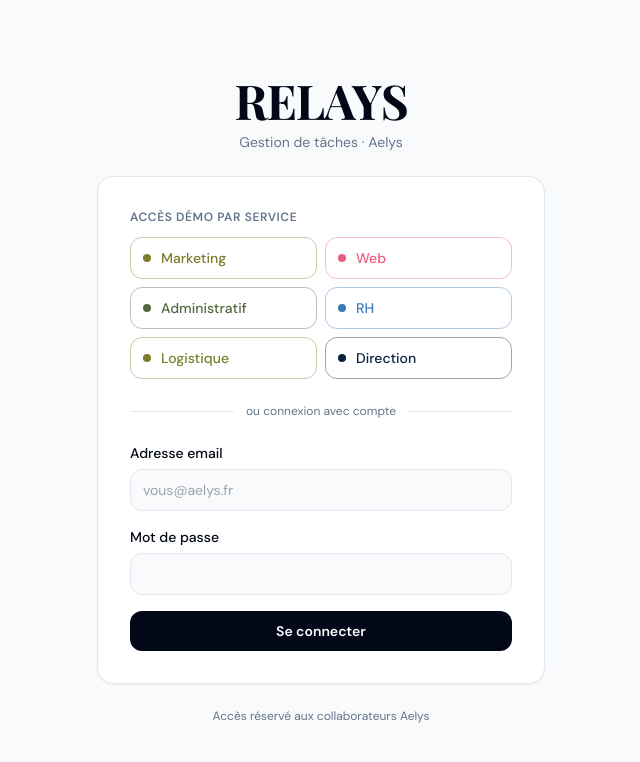
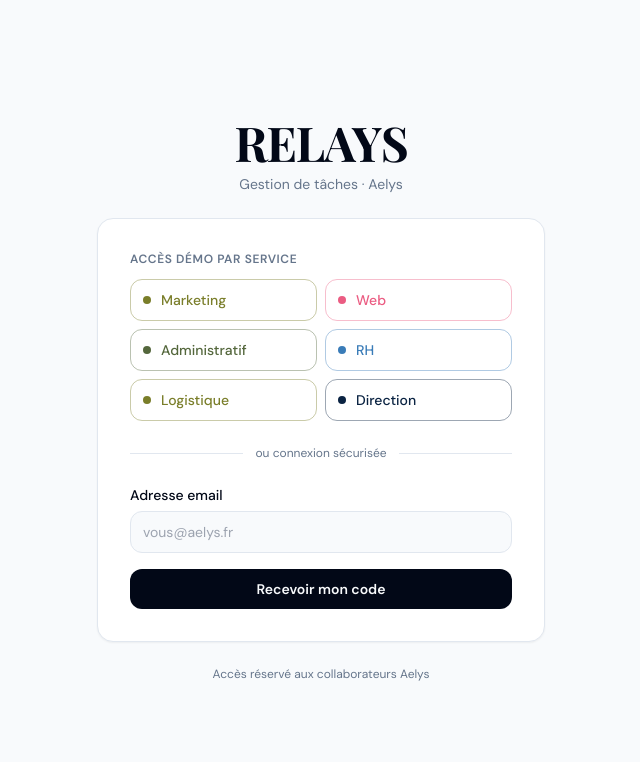
Before and after one commit to aelysbijouterie/relay, a Next.js app: page /login in a window 1280 px wide. Shown: the top 762 px of the page, without its empty margins (319-959 px from the left). Built offline with nearby package versions, Linux system fonts and the light colour scheme.

Commit message:
feat: OTP email login + fix layout getSession

```diff
--- a/src/app/(auth)/login/page.tsx
+++ b/src/app/(auth)/login/page.tsx
@@ -1,8 +1,8 @@
 'use client'
 
 import { useState } from 'react'
-import { loginAction, demoAction } from './actions'
-import { toast } from 'sonner'
+import { createBrowserClient } from '@supabase/ssr'
+import { demoAction } from './actions'
 
 const DEMO_DEPTS = [
   { slug: 'marketing',     name: 'Marketing',     color: '#7A7E2A' },
@@ -13,23 +13,61 @@ const DEMO_DEPTS = [
   { slug: 'direction',     name: 'Direction',     color: '#0A2342' },
 ]
 
+function getSupabase() {
+  return createBrowserClient(
+    process.env.NEXT_PUBLIC_SUPABASE_URL!,
+    process.env.NEXT_PUBLIC_SUPABASE_ANON_KEY!
+  )
+}
+
 export default function LoginPage() {
+  const [step, setStep] = useState<'email' | 'code'>('email')
+  const [email, setEmail] = useState('')
+  const [code, setCode] = useState('')
   const [loading, setLoading] = useState(false)
+  const [error, setError] = useState('')
   const [demoLoading, setDemoLoading] = useState<string | null>(null)
 
-  async function handleLogin(e: React.FormEvent<HTMLFormElement>) {
+  async function handleSendCode(e: React.FormEvent) {
     e.preventDefault()
+    setError('')
     setLoading(true)
     try {
-      const result = await loginAction(new FormData(e.currentTarget))
-      if (result?.error) {
-        toast.error(result.error)
+      const supabase = getSupabase()
+      const { error } = await supabase.auth.signInWithOtp({
+        email,
+        options: { shouldCreateUser: false },
+      })
+      if (error) {
+        setError('Email non reconnu ou erreur d\'envoi')
       } else {
-        // Hard reload pour que les cookies de session soient bien pris en compte
+        setStep('code')
+      }
+    } catch {
+      setError('Erreur réseau')
+    } finally {
+      setLoading(false)
+    }
+  }
+
+  async function handleVerifyCode(e: React.FormEvent) {
+    e.preventDefault()
+    setError('')
+    setLoading(true)
+    try {
+      const supabase = getSupabase()
+      const { error } = await supabase.auth.verifyOtp({
+        email,
+        token: code,
+        type: 'email',
+      })
+      if (error) {
+        setError('Code incorrect ou expiré')
+      } else {
         window.location.replace('/kanban')
       }
     } catch {
-      toast.error('Erreur réseau')
+      setError('Erreur réseau')
     } finally {
       setLoading(false)
     }
@@ -41,9 +79,7 @@ export default function LoginPage() {
       const fd = new FormData()
       fd.append('slug', slug)
       await demoAction(fd)
-    } catch {
-      // demoAction appelle redirect() qui lance une exception Next.js — normal
-    }
+    } catch {}
     window.location.replace('/kanban')
   }
 
@@ -73,8 +109,7 @@ export default function LoginPage() {
                   className="flex items-center gap-2.5 px-3 py-2.5 rounded-xl border text-sm font-medium transition-all disabled:opacity-60 hover:scale-[1.02] active:scale-[0.98]"
                   style={demoLoading === dept.slug
                     ? { backgroundColor: dept.color, borderColor: dept.color, color: 'white' }
-                    : { borderColor: `${dept.color}66`, color: dept.color }
-                  }
+                    : { borderColor: `${dept.color}66`, color: dept.color }}
                 >
                   <div className="w-2 h-2 rounded-full flex-shrink-0" style={{ backgroundColor: dept.color }} />
                   {demoLoading === dept.slug ? 'Chargement…' : dept.name}
@@ -85,34 +120,69 @@ export default function LoginPage() {
 
           <div className="flex items-center gap-3">
             <div className="flex-1 h-px bg-border" />
-            <span className="text-xs text-muted-foreground">ou connexion avec compte</span>
+            <span className="text-xs text-muted-foreground">ou connexion sécurisée</span>
             <div className="flex-1 h-px bg-border" />
           </div>
 
-          <form onSubmit={handleLogin} className="space-y-4">
+          {/* Étape 1 — Email */}
+          {step === 'email' && (
+            <form onSubmit={handleSendCode} className="space-y-4">
               <div>
-              <label htmlFor="email" className="text-sm font-medium block mb-1.5">Adresse email</label>
+                <label htmlFor="email" className="text-sm font-medium block mb-1.5">
+                  Adresse email
+                </label>
                 <input
-                id="email" name="email" type="email" required autoComplete="email"
-                className="w-full border border-border rounded-xl px-3 py-2.5 text-sm bg-background focus:outline-none focus:ring-2 focus:ring-primary/30 transition-shadow"
+                  id="email" type="email" required
+                  value={email} onChange={e => setEmail(e.target.value)}
                   placeholder="vous@aelys.fr"
-              />
-            </div>
-            <div>
-              <label htmlFor="password" className="text-sm font-medium block mb-1.5">Mot de passe</label>
-              <input
-                id="password" name="password" type="password" required autoComplete="current-password"
                   className="w-full border border-border rounded-xl px-3 py-2.5 text-sm bg-background focus:outline-none focus:ring-2 focus:ring-primary/30 transition-shadow"
                 />
               </div>
+              {error && <p className="text-sm text-red-500">{error}</p>}
               <button
-              type="submit"
-              disabled={loading || !!demoLoading}
+                type="submit" disabled={loading}
                 className="w-full py-2.5 rounded-xl bg-primary text-primary-foreground text-sm font-semibold hover:bg-primary/90 disabled:opacity-50 transition-colors"
               >
-              {loading ? 'Connexion…' : 'Se connecter'}
+                {loading ? 'Envoi…' : 'Recevoir mon code'}
               </button>
             </form>
+          )}
+
+          {/* Étape 2 — Code */}
+          {step === 'code' && (
+            <form onSubmit={handleVerifyCode} className="space-y-4">
+              <div className="text-center space-y-1">
+                <p className="text-sm font-medium">Code envoyé à</p>
+                <p className="text-sm text-primary font-semibold">{email}</p>
+                <p className="text-xs text-muted-foreground">Vérifie tes spams si tu ne le vois pas</p>
+              </div>
+              <div>
+                <label htmlFor="code" className="text-sm font-medium block mb-1.5">
+                  Code de connexion
+                </label>
+                <input
+                  id="code" type="text" inputMode="numeric" pattern="\d*"
+                  maxLength={6} required
+                  value={code} onChange={e => setCode(e.target.value.replace(/\D/g, ''))}
+                  placeholder="000000"
+                  className="w-full border border-border rounded-xl px-3 py-2.5 text-sm bg-background focus:outline-none focus:ring-2 focus:ring-primary/30 transition-shadow text-center text-2xl tracking-[0.5em] font-mono"
+                />
+              </div>
+              {error && <p className="text-sm text-red-500">{error}</p>}
+              <button
+                type="submit" disabled={loading || code.length < 6}
+                className="w-full py-2.5 rounded-xl bg-primary text-primary-foreground text-sm font-semibold hover:bg-primary/90 disabled:opacity-50 transition-colors"
+              >
+                {loading ? 'Vérification…' : 'Se connecter'}
+              </button>
+              <button
+                type="button" onClick={() => { setStep('email'); setCode(''); setError('') }}
+                className="w-full text-xs text-muted-foreground hover:text-foreground transition-colors"
+              >
+                Utiliser une autre adresse
+              </button>
+            </form>
+          )}
         </div>
 
         <p className="text-center text-xs text-muted-foreground">
--- a/src/app/(dashboard)/layout.tsx
+++ b/src/app/(dashboard)/layout.tsx
@@ -27,8 +27,9 @@ export default async function DashboardLayout({ children }: { children: React.Re
   } else {
     // ── Auth Supabase ─────────────────────────────────────────────
     const supabase = createServerClient()
-    const { data: { user } } = await supabase.auth.getUser()
-    if (!user) redirect('/login')
+    const { data: { session } } = await supabase.auth.getSession()
+    if (!session) redirect('/login')
+    const user = session.user
 
     const { data: profileRow } = await supabase
       .from('profiles')
```
Lines whose indentation alone changed are shown as unchanged.
